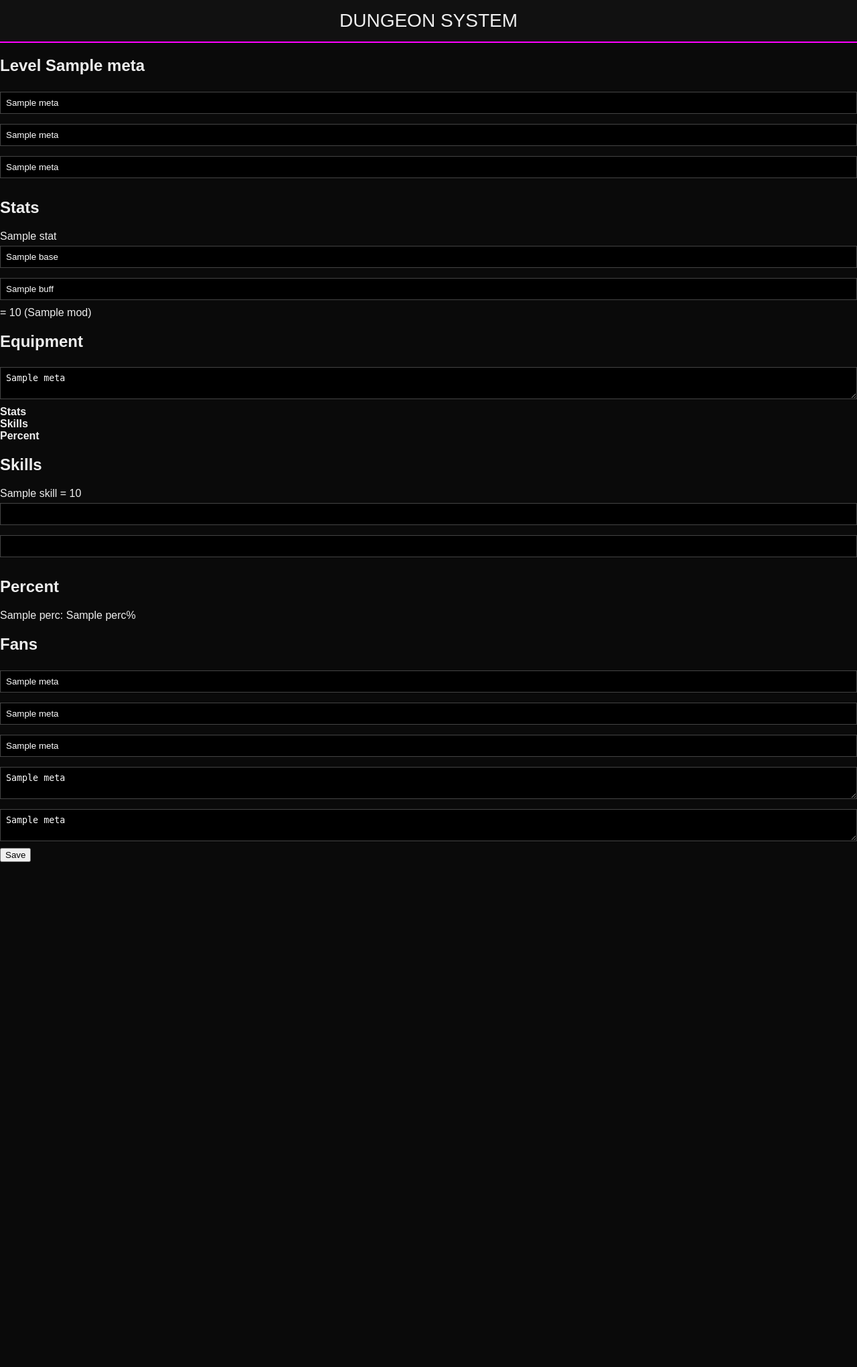
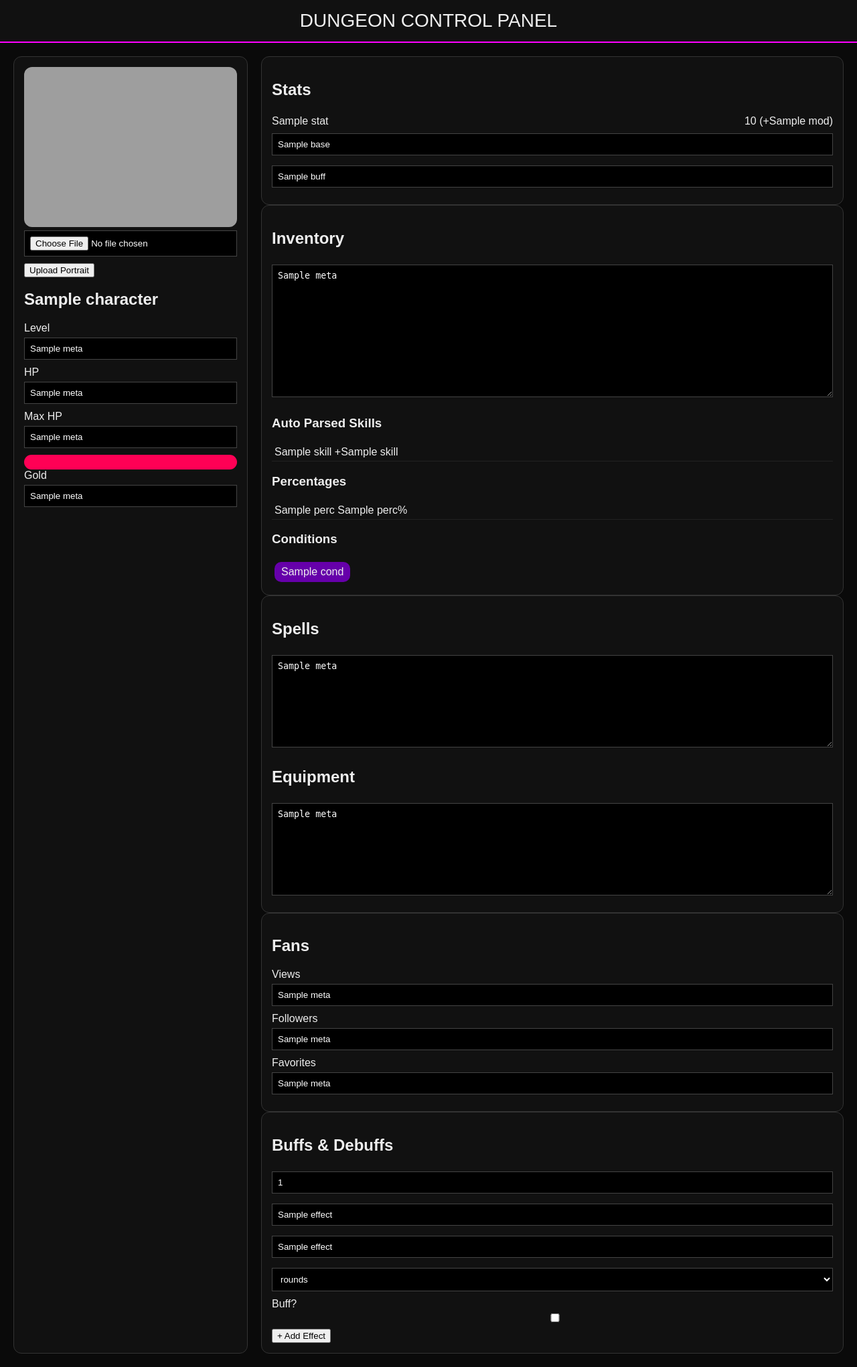
Before and after one commit to chancem5882-web/Dungeon-crawl, a Flask app: template templates/character.html in a window 1280 px wide. Shown: the whole page at 67% size. Before the commit the page ends 1287 px from the top, so only its background shows below. Run offline with Flask 3, Linux system fonts and the light colour scheme; the template is opened without the code that fills it: most values are stand-ins (such as "Sample title", 1, 10 or a date in 2020); grey boxes are pictures that could not be loaded.

Commit message:
Update character.html

```diff
--- a/templates/character.html
+++ b/templates/character.html
@@ -1,88 +1,161 @@
 <link rel="stylesheet" href="/static/style.css">
 
-<div class="header">DUNGEON SYSTEM</div>
+<div class="header">
+DUNGEON CONTROL PANEL
+</div>
 
-<form method="post">
+<div class="main">
 
-<div class="container">
+<div class="card">
 
-<div class="panel">
-<h2>Level {{meta[1]}}</h2>
+{% if character[2] %}
+<img src="/{{character[2]}}" class="portrait">
+{% endif %}
+
+<form action="/upload/{{character[0]}}" method="post" enctype="multipart/form-data">
+<input type="file" name="image">
+<button>Upload Portrait</button>
+</form>
+
+<h2>{{character[1]}}</h2>
+
+<label>Level</label>
 <input name="level" value="{{meta[1]}}">
+
+<label>HP</label>
 <input name="hp" value="{{meta[2]}}">
+
+<label>Max HP</label>
 <input name="max_hp" value="{{meta[3]}}">
 
-<div class="hp"><div style="width:{{(meta[2]/meta[3])*100}}%"></div></div>
+<div class="hpbar">
+<div class="hpfill" style="width:{{(meta[2]/meta[3])*100}}%"></div>
 </div>
 
-<div class="panel">
+<label>Gold</label>
+<input name="gold" value="{{meta[4]}}">
+
+</div>
+
+<div>
+
+<div class="card">
+
 <h2>Stats</h2>
+
 {% for s,d in stats.items() %}
-<div>{{s}}
+<div class="stat">
+<div>{{s}}</div>
+<div>{{d.total}} (+{{d.mod}})</div>
+</div>
+
 <input name="base_{{s}}" value="{{d.base}}">
 <input name="buff_{{s}}" value="{{d.buff}}">
-= {{d.total}} ({{d.mod}})
+{% endfor %}
+
+</div>
+
+<div class="card">
+
+<h2>Inventory</h2>
+
+<textarea name="inventory" rows="12">{{meta[10]}}</textarea>
+
+<h3>Auto Parsed Skills</h3>
+{% for s in skills %}
+<div class="skill">{{s[1]}} +{{s[2]}}</div>
+{% endfor %}
+
+<h3>Percentages</h3>
+{% for p in percs %}
+<div class="skill">{{p[1]}} {{p[2]}}%</div>
+{% endfor %}
+
+<h3>Conditions</h3>
+{% for c in conds %}
+<div class="condition">{{c[1]}}</div>
+{% endfor %}
+
+</div>
+
+<div class="card">
+
+<h2>Spells</h2>
+<textarea name="spells" rows="8">{{meta[9]}}</textarea>
+
+<h2>Equipment</h2>
+<textarea name="equipment" rows="8">{{meta[8]}}</textarea>
+
+</div>
+
+<div class="card">
+
+<h2>Fans</h2>
+
+<label>Views</label>
+<input name="views" value="{{meta[5]}}">
+
+<label>Followers</label>
+<input name="followers" value="{{meta[6]}}">
+
+<label>Favorites</label>
+<input name="favorites" value="{{meta[7]}}">
+
+</div>
+
+<div class="card">
+
+<h2>Buffs & Debuffs</h2>
+
+<div id="effects">
+
+{% for e in effects %}
+<div class="effect">
+<input class="ename" value="{{e[0]}}">
+<input class="eval" value="{{e[1]}}">
+<input class="edur" value="{{e[2]}}">
+
+<select class="etype">
+<option {% if e[3]=='rounds' %}selected{% endif %}>rounds</option>
+<option {% if e[3]=='hours' %}selected{% endif %}>hours</option>
+</select>
+
+Buff?
+<input type="checkbox" class="ebuff" {% if e[4]==1 %}checked{% endif %}>
 </div>
 {% endfor %}
+
+</div>
+
+<button type="button" onclick="addEffect()">+ Add Effect</button>
+
 </div>
 
 </div>
 
-<div class="container">
-
-<div class="panel">
-<h2>Equipment</h2>
-<textarea name="equipment" id="equip">{{meta[7]}}</textarea>
-
-<div id="preview"></div>
-
-{% for e in errors %}
-<div class="error">{{e}}</div>
-{% endfor %}
 </div>
 
-<div class="panel">
-<h2>Skills</h2>
-{% for n,b,e in skills %}
-<div>{{n}} = {{b+e}}</div>
-{% endfor %}
-<input name="skill_name"><input name="skill_val">
-</div>
+<script>
+function addEffect(){
 
-</div>
+let d=document.createElement("div");
 
-<div class="container">
+d.className="effect";
 
-<div class="panel">
-<h2>Percent</h2>
-{% for n,v in percs %}
-<div>{{n}}: {{v}}%</div>
-{% endfor %}
-</div>
+d.innerHTML=`
+<input class="ename" placeholder="name">
+<input class="eval" placeholder="value">
+<input class="edur" placeholder="duration">
+<select class="etype">
+<option>rounds</option>
+<option>hours</option>
+</select>
+Buff?
+<input type="checkbox" class="ebuff">
+`;
 
-<div class="panel">
-<h2>Fans</h2>
-<input name="views" value="{{meta[4]}}">
-<input name="followers" value="{{meta[5]}}">
-<input name="favorites" value="{{meta[6]}}">
-</div>
+document.getElementById("effects").appendChild(d);
+}
+</script>
 
-</div>
-
-<div class="container">
-
-<div class="panel">
-<textarea name="spells">{{meta[8]}}</textarea>
-</div>
-
-<div class="panel">
-<textarea name="inventory">{{meta[9]}}</textarea>
-</div>
-
-</div>
-
-<button>Save</button>
-
-</form>
-
-<script src="/static/parser.js"></script>
+<script src="/static/autosave.js"></script>
```
